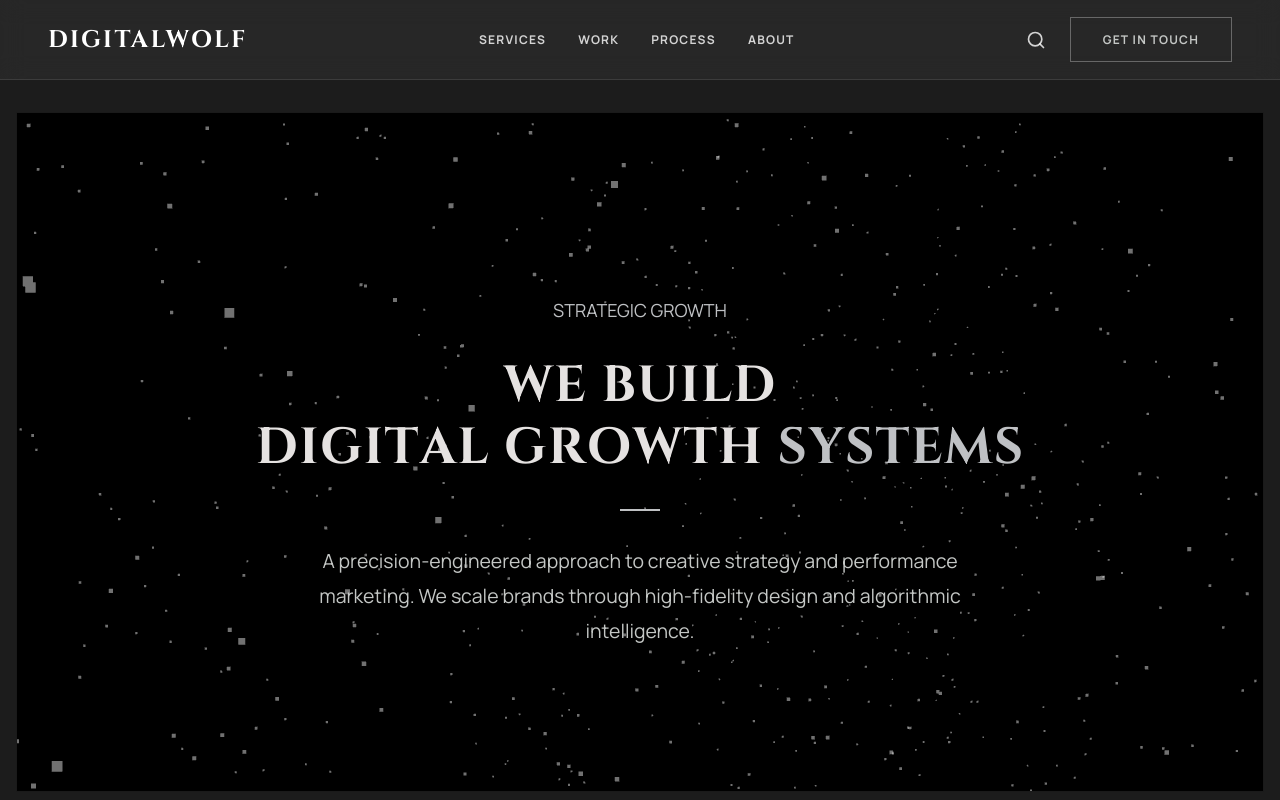
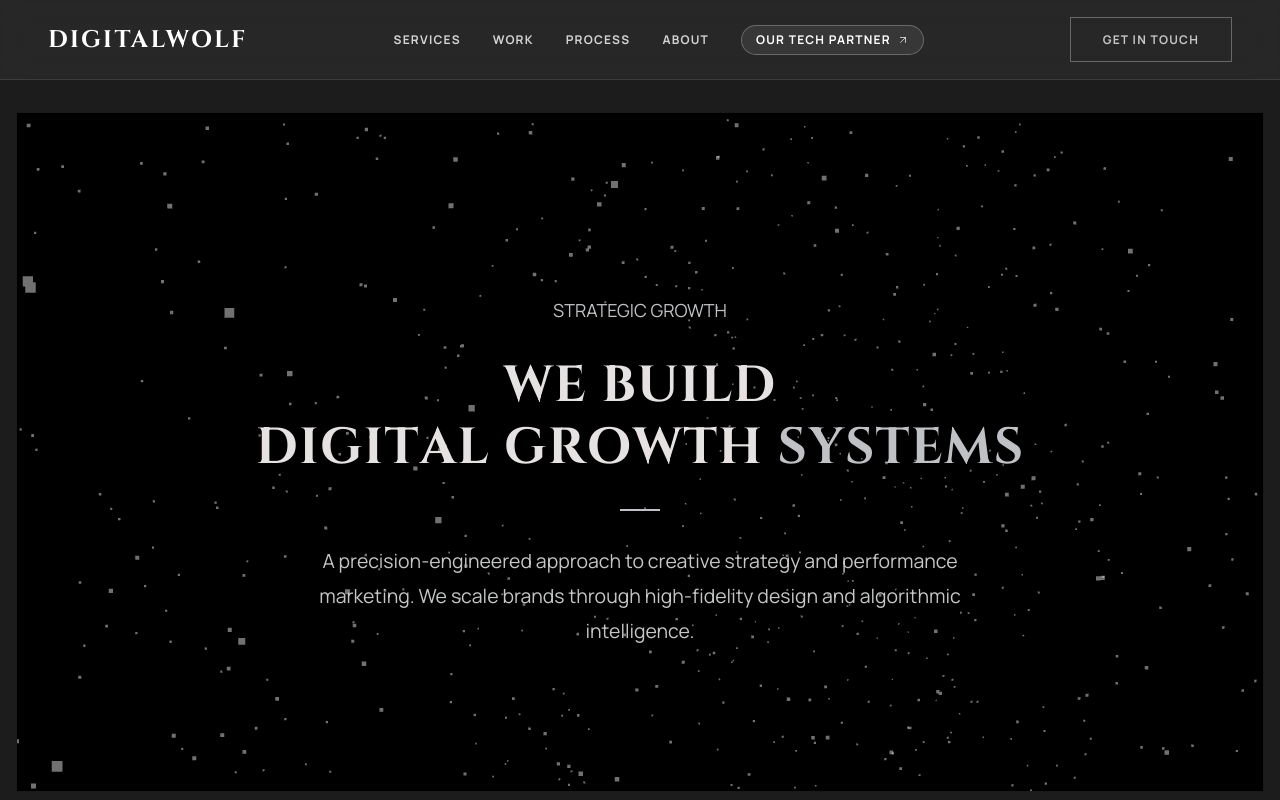
Before and after one commit to digitalwolf2017/dw-new-b, a Next.js app: page / in a window 1280 px wide. Shown: the top 800 px of the page. Built offline with nearby package versions, Linux system fonts and the light colour scheme.

Commit message:
feat: add responsive navbar component with branding, navigation links, and CTA

```diff
--- a/components/sections/navbar.tsx
+++ b/components/sections/navbar.tsx
@@ -1,36 +1,41 @@
 import Link from "next/link";
-import { Search } from "lucide-react";
+import { ArrowUpRight } from "lucide-react";
 import { SolidButton } from "@/components/ui/solid-button";
 
 export function Navbar() {
   return (
     <header className="fixed top-0 left-0 right-0 z-50 flex h-20 items-center border-b border-white/10 bg-white/5 backdrop-blur-md transition-all duration-300">
-      <div className="mx-auto flex w-full max-w-7xl items-center justify-between px-5 sm:px-8 lg:px-12">
-        <Link href="/" className="font-display text-xl md:text-2xl font-bold tracking-widest text-white">
+      <div className="mx-auto flex w-full max-w-7xl items-center justify-between px-4 sm:px-6 xl:px-12">
+        <Link href="/" className="shrink-0 font-display text-lg sm:text-xl xl:text-2xl font-bold tracking-wider xl:tracking-widest text-white">
           DIGITALWOLF
         </Link>
 
-        <nav className="hidden items-center gap-8 md:flex">
+        <nav className="hidden items-center gap-3 sm:gap-4 lg:gap-5 xl:gap-8 md:flex">
           {["Services", "Work", "Process", "About"].map((item) => (
             <Link
               key={item}
               href={`#${item.toLowerCase()}`}
-              className="text-xs font-bold tracking-widest uppercase text-white/80 transition-colors hover:text-white"
+              className="whitespace-nowrap text-[11px] xl:text-xs font-bold tracking-wider xl:tracking-widest uppercase text-white/80 transition-colors hover:text-white"
             >
               {item}
             </Link>
           ))}
+
+          {/* Highlighted Partner Link */}
+          <a
+            href="https://thenoncoders.com/"
+            target="_blank"
+            rel="noopener noreferrer"
+            data-no-modal
+            className="group relative inline-flex shrink-0 items-center gap-1.5 whitespace-nowrap rounded-full border border-white/25 bg-white/[0.08] px-3 py-1 xl:px-3.5 xl:py-1.5 text-[11px] xl:text-xs font-bold tracking-wider xl:tracking-widest uppercase text-white transition-all duration-300 hover:border-white/60 hover:bg-white/15 hover:shadow-[0_0_16px_rgba(255,255,255,0.2)] active:translate-y-px"
+          >
+            <span>Our Tech Partner</span>
+            <ArrowUpRight className="h-3 w-3 shrink-0 text-white/70 transition-transform duration-200 group-hover:-translate-y-0.5 group-hover:translate-x-0.5 group-hover:text-white" />
+          </a>
         </nav>
 
-        <div className="flex items-center gap-6">
-          <button
-            type="button"
-            className="text-white/80 transition-colors hover:text-white"
-            aria-label="Search"
-          >
-            <Search className="h-5 w-5" />
-          </button>
-          <SolidButton size="md" href="#contact">
+        <div className="flex shrink-0 items-center">
+          <SolidButton size="md" href="#contact" className="h-9 xl:h-[45px] px-5 xl:px-8 text-[11px] xl:text-xs font-bold uppercase tracking-wider xl:tracking-widest">
             Get in touch
           </SolidButton>
         </div>
```
